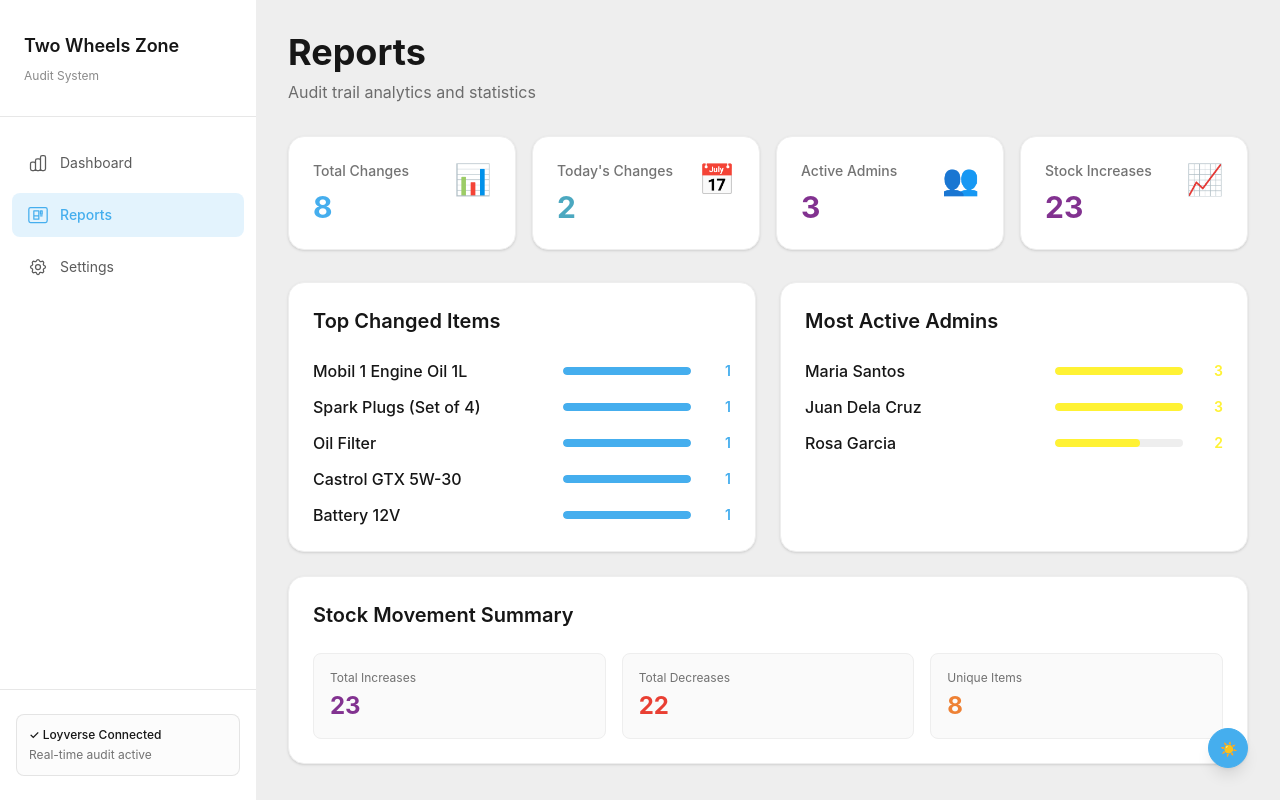
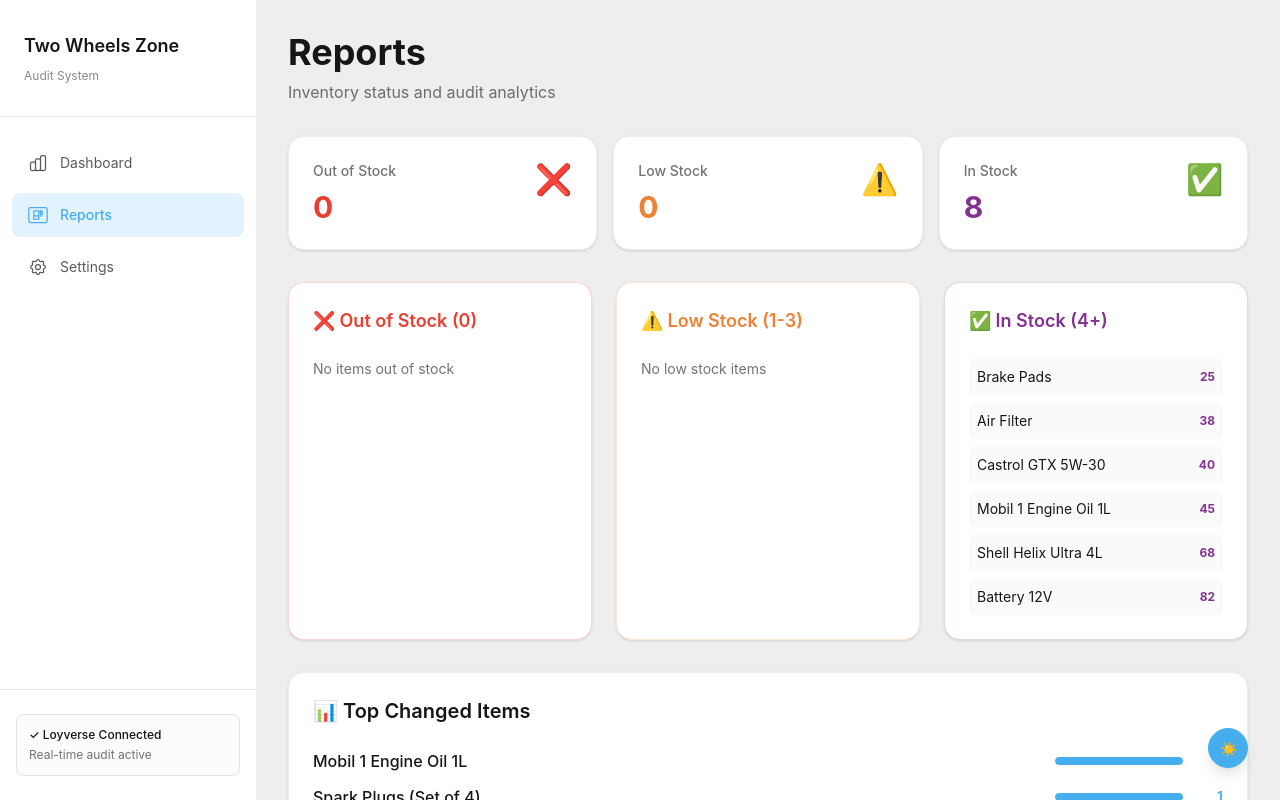
Before and after one commit to sktle-niel/loyverse-api, a React (Vite) app: page / in a window 1280 px wide. Both pictures are taken after a click on the button "Reports". Shown: the top 800 px of the page. Built offline with nearby package versions, Linux system fonts and the light colour scheme.

Commit message:
dashboard and reports

```diff
--- a/src/pages/Dashboard.tsx
+++ b/src/pages/Dashboard.tsx
@@ -3,7 +3,6 @@ import { useState } from 'react'
 import { AuditFilters } from '../components/AuditFilters'
 import { AuditTable, type AuditRecord } from '../components/AuditTable'
 import { useAuditFilters } from '../hooks/useAuditFilters'
-import { MOTOR_PARTS_PRODUCTS, ADMIN_NAMES } from '../constants/productConstants'
 
 // Mock data - replace with real API call later
 export const MOCK_AUDIT_RECORDS: AuditRecord[] = [
--- a/src/pages/Reports.tsx
+++ b/src/pages/Reports.tsx
@@ -4,10 +4,32 @@ import { MOCK_AUDIT_RECORDS } from './Dashboard'
 export function Reports() {
   // Calculate statistics
   const totalChanges = MOCK_AUDIT_RECORDS.length
-  const today = new Date().toDateString()
-  const todayChanges = MOCK_AUDIT_RECORDS.filter(
-    (r) => new Date(r.timestamp).toDateString() === today
-  ).length
+
+  // Get current stock for each item (latest entry)
+  const itemStocks = new Map<string, number>()
+  MOCK_AUDIT_RECORDS.forEach((record) => {
+    itemStocks.set(record.itemName, record.newStock)
+  })
+
+  // Categorize inventory status
+  const outOfStock: [string, number][] = []
+  const lowStock: [string, number][] = []
+  const inStock: [string, number][] = []
+
+  itemStocks.forEach((stock, itemName) => {
+    if (stock === 0) {
+      outOfStock.push([itemName, stock])
+    } else if (stock < 4) {
+      lowStock.push([itemName, stock])
+    } else {
+      inStock.push([itemName, stock])
+    }
+  })
+
+  // Sort by stock level (ascending)
+  outOfStock.sort((a, b) => a[1] - b[1])
+  lowStock.sort((a, b) => a[1] - b[1])
+  inStock.sort((a, b) => a[1] - b[1])
 
   // Unique admins
   const uniqueAdmins = new Set(MOCK_AUDIT_RECORDS.map((r) => r.adminName))
@@ -23,27 +45,6 @@ export function Reports() {
     .sort((a, b) => b[1] - a[1])
     .slice(0, 5)
 
-  // Most active admins
-  const adminChanges = new Map<string, number>()
-  MOCK_AUDIT_RECORDS.forEach((record) => {
-    const current = adminChanges.get(record.adminName) || 0
-    adminChanges.set(record.adminName, current + 1)
-  })
-  const topAdmins = Array.from(adminChanges.entries())
-    .sort((a, b) => b[1] - a[1])
-    .slice(0, 5)
-
-  // Stock changes (gains vs losses)
-  let totalIncreases = 0
-  let totalDecreases = 0
-  MOCK_AUDIT_RECORDS.forEach((record) => {
-    if (record.changeAmount > 0) {
-      totalIncreases += record.changeAmount
-    } else {
-      totalDecreases += Math.abs(record.changeAmount)
-    }
-  })
-
   return (
     <div className="min-h-screen bg-base-200 p-3 sm:p-4 md:p-8">
       <div className="max-w-7xl mx-auto">
@@ -53,80 +54,129 @@ export function Reports() {
             Reports
           </h1>
           <p className="text-base-content/60 text-sm sm:text-base">
-            Audit trail analytics and statistics
+            Inventory status and audit analytics
           </p>
         </div>
 
-        {/* Summary Cards */}
-        <div className="grid grid-cols-1 sm:grid-cols-2 lg:grid-cols-4 gap-3 sm:gap-4 mb-6 sm:mb-8">
-          {/* Total Changes */}
+        {/* Inventory Status Summary Cards */}
+        <div className="grid grid-cols-1 sm:grid-cols-3 gap-3 sm:gap-4 mb-6 sm:mb-8">
+          {/* Out of Stock */}
           <div className="card bg-base-100 shadow border border-base-200">
             <div className="card-body p-4 sm:p-6">
               <div className="flex justify-between items-start">
                 <div>
-                  <p className="text-base-content/60 text-xs sm:text-sm font-medium">Total Changes</p>
-                  <p className="text-2xl sm:text-3xl font-bold text-primary mt-2">
-                    {totalChanges}
+                  <p className="text-base-content/60 text-xs sm:text-sm font-medium">Out of Stock</p>
+                  <p className="text-2xl sm:text-3xl font-bold text-error mt-2">
+                    {outOfStock.length}
                   </p>
                 </div>
-                <div className="text-3xl">📊</div>
+                <div className="text-3xl">❌</div>
               </div>
             </div>
           </div>
 
-          {/* Today's Changes */}
+          {/* Low Stock */}
           <div className="card bg-base-100 shadow border border-base-200">
             <div className="card-body p-4 sm:p-6">
               <div className="flex justify-between items-start">
                 <div>
-                  <p className="text-base-content/60 text-xs sm:text-sm font-medium">Today's Changes</p>
-                  <p className="text-2xl sm:text-3xl font-bold text-info mt-2">
-                    {todayChanges}
+                  <p className="text-base-content/60 text-xs sm:text-sm font-medium">Low Stock</p>
+                  <p className="text-2xl sm:text-3xl font-bold text-warning mt-2">
+                    {lowStock.length}
                   </p>
                 </div>
-                <div className="text-3xl">📅</div>
+                <div className="text-3xl">⚠️</div>
               </div>
             </div>
           </div>
 
-          {/* Active Admins */}
+          {/* In Stock */}
           <div className="card bg-base-100 shadow border border-base-200">
             <div className="card-body p-4 sm:p-6">
               <div className="flex justify-between items-start">
                 <div>
-                  <p className="text-base-content/60 text-xs sm:text-sm font-medium">Active Admins</p>
+                  <p className="text-base-content/60 text-xs sm:text-sm font-medium">In Stock</p>
                   <p className="text-2xl sm:text-3xl font-bold text-success mt-2">
-                    {adminCount}
+                    {inStock.length}
                   </p>
                 </div>
-                <div className="text-3xl">👥</div>
-              </div>
-            </div>
-          </div>
-
-          {/* Stock Increases */}
-          <div className="card bg-base-100 shadow border border-base-200">
-            <div className="card-body p-4 sm:p-6">
-              <div className="flex justify-between items-start">
-                <div>
-                  <p className="text-base-content/60 text-xs sm:text-sm font-medium">Stock Increases</p>
-                  <p className="text-2xl sm:text-3xl font-bold text-success mt-2">
-                    {totalIncreases}
-                  </p>
-                </div>
-                <div className="text-3xl">📈</div>
+                <div className="text-3xl">✅</div>
               </div>
             </div>
           </div>
         </div>
 
-        {/* Charts Section */}
-        <div className="grid grid-cols-1 lg:grid-cols-2 gap-4 sm:gap-6">
+        {/* Inventory Breakdown */}
+        <div className="grid grid-cols-1 lg:grid-cols-3 gap-4 sm:gap-6 mb-6 sm:mb-8">
+          {/* Out of Stock Items */}
+          <div className="card bg-base-100 shadow border border-error/20">
+            <div className="card-body">
+              <h2 className="card-title text-lg text-error mb-4">
+                ❌ Out of Stock (0)
+              </h2>
+              {outOfStock.length === 0 ? (
+                <p className="text-base-content/60 text-sm">No items out of stock</p>
+              ) : (
+                <div className="space-y-2">
+                  {outOfStock.map(([item, stock]) => (
+                    <div key={item} className="flex justify-between items-center p-2 bg-base-200/30 rounded">
+                      <span className="text-sm text-base-content truncate">{item}</span>
+                      <span className="text-xs font-bold text-error">{stock}</span>
+                    </div>
+                  ))}
+                </div>
+              )}
+            </div>
+          </div>
+
+          {/* Low Stock Items */}
+          <div className="card bg-base-100 shadow border border-warning/20">
+            <div className="card-body">
+              <h2 className="card-title text-lg text-warning mb-4">
+                ⚠️ Low Stock (1-3)
+              </h2>
+              {lowStock.length === 0 ? (
+                <p className="text-base-content/60 text-sm">No low stock items</p>
+              ) : (
+                <div className="space-y-2">
+                  {lowStock.map(([item, stock]) => (
+                    <div key={item} className="flex justify-between items-center p-2 bg-base-200/30 rounded">
+                      <span className="text-sm text-base-content truncate">{item}</span>
+                      <span className="text-xs font-bold text-warning">{stock}</span>
+                    </div>
+                  ))}
+                </div>
+              )}
+            </div>
+          </div>
+
+          {/* In Stock Items */}
+          <div className="card bg-base-100 shadow border border-success/20">
+            <div className="card-body">
+              <h2 className="card-title text-lg text-success mb-4">
+                ✅ In Stock (4+)
+              </h2>
+              {inStock.length === 0 ? (
+                <p className="text-base-content/60 text-sm">No items in stock</p>
+              ) : (
+                <div className="space-y-2 max-h-64 overflow-y-auto">
+                  {inStock.map(([item, stock]) => (
+                    <div key={item} className="flex justify-between items-center p-2 bg-base-200/30 rounded">
+                      <span className="text-sm text-base-content truncate">{item}</span>
+                      <span className="text-xs font-bold text-success">{stock}</span>
+                    </div>
+                  ))}
+                </div>
+              )}
+            </div>
+          </div>
+        </div>
+
         {/* Most Changed Items */}
         <div className="card bg-base-100 shadow border border-base-200">
           <div className="card-body">
             <h2 className="card-title text-lg sm:text-xl text-base-content mb-4">
-                Top Changed Items
+              📊 Top Changed Items
             </h2>
             <div className="space-y-3">
               {topItems.map(([item, count]) => (
@@ -152,63 +202,6 @@ export function Reports() {
             </div>
           </div>
         </div>
-
-          {/* Most Active Admins */}
-          <div className="card bg-base-100 shadow border border-base-200">
-            <div className="card-body">
-              <h2 className="card-title text-lg sm:text-xl text-base-content mb-4">
-                Most Active Admins
-              </h2>
-              <div className="space-y-3">
-                {topAdmins.map(([admin, count]) => (
-                  <div key={admin} className="flex items-center justify-between">
-                    <div className="flex-1">
-                      <p className="text-sm sm:text-base text-base-content font-medium truncate">
-                        {admin}
-                      </p>
-                    </div>
-                    <div className="flex items-center gap-2">
-                      <div className="w-32 h-2 bg-base-200 rounded-full overflow-hidden">
-                        <div
-                          className="h-full bg-accent rounded-full"
-                          style={{ width: `${(count / topAdmins[0][1]) * 100}%` }}
-                        />
-                      </div>
-                      <span className="text-xs sm:text-sm font-semibold text-accent min-w-[2rem] text-right">
-                        {count}
-                      </span>
-                    </div>
-                  </div>
-                ))}
-              </div>
-            </div>
-          </div>
-        </div>
-
-        {/* Summary Stats */}
-        <div className="card bg-base-100 shadow border border-base-200 mt-4 sm:mt-6">
-          <div className="card-body">
-            <h2 className="card-title text-lg sm:text-xl text-base-content mb-4">
-              Stock Movement Summary
-            </h2>
-            <div className="grid grid-cols-2 sm:grid-cols-3 gap-3 sm:gap-4">
-              <div className="p-3 sm:p-4 bg-base-200/30 rounded-lg border border-base-200">
-                <p className="text-xs text-base-content/60 mb-1">Total Increases</p>
-                <p className="text-xl sm:text-2xl font-bold text-success">{totalIncreases}</p>
-              </div>
-              <div className="p-3 sm:p-4 bg-base-200/30 rounded-lg border border-base-200">
-                <p className="text-xs text-base-content/60 mb-1">Total Decreases</p>
-                <p className="text-xl sm:text-2xl font-bold text-error">{totalDecreases}</p>
-              </div>
-              <div className="p-3 sm:p-4 bg-base-200/30 rounded-lg border border-base-200">
-                <p className="text-xs text-base-content/60 mb-1">Unique Items</p>
-                <p className="text-xl sm:text-2xl font-bold text-warning">
-                  {itemChanges.size}
-                </p>
-              </div>
-            </div>
-          </div>
-        </div>
       </div>
     </div>
   )
```
Lines whose indentation alone changed are shown as unchanged.
